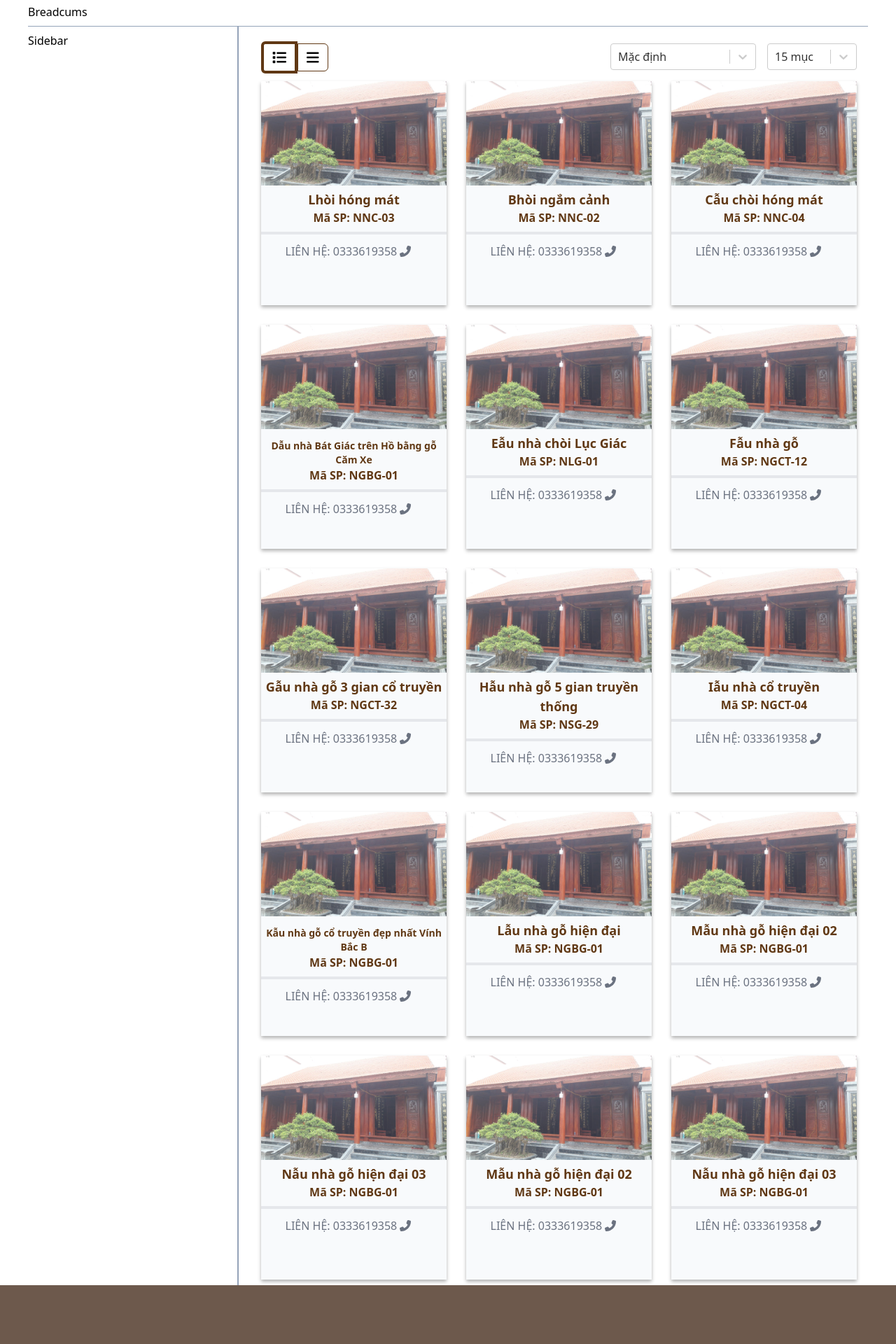
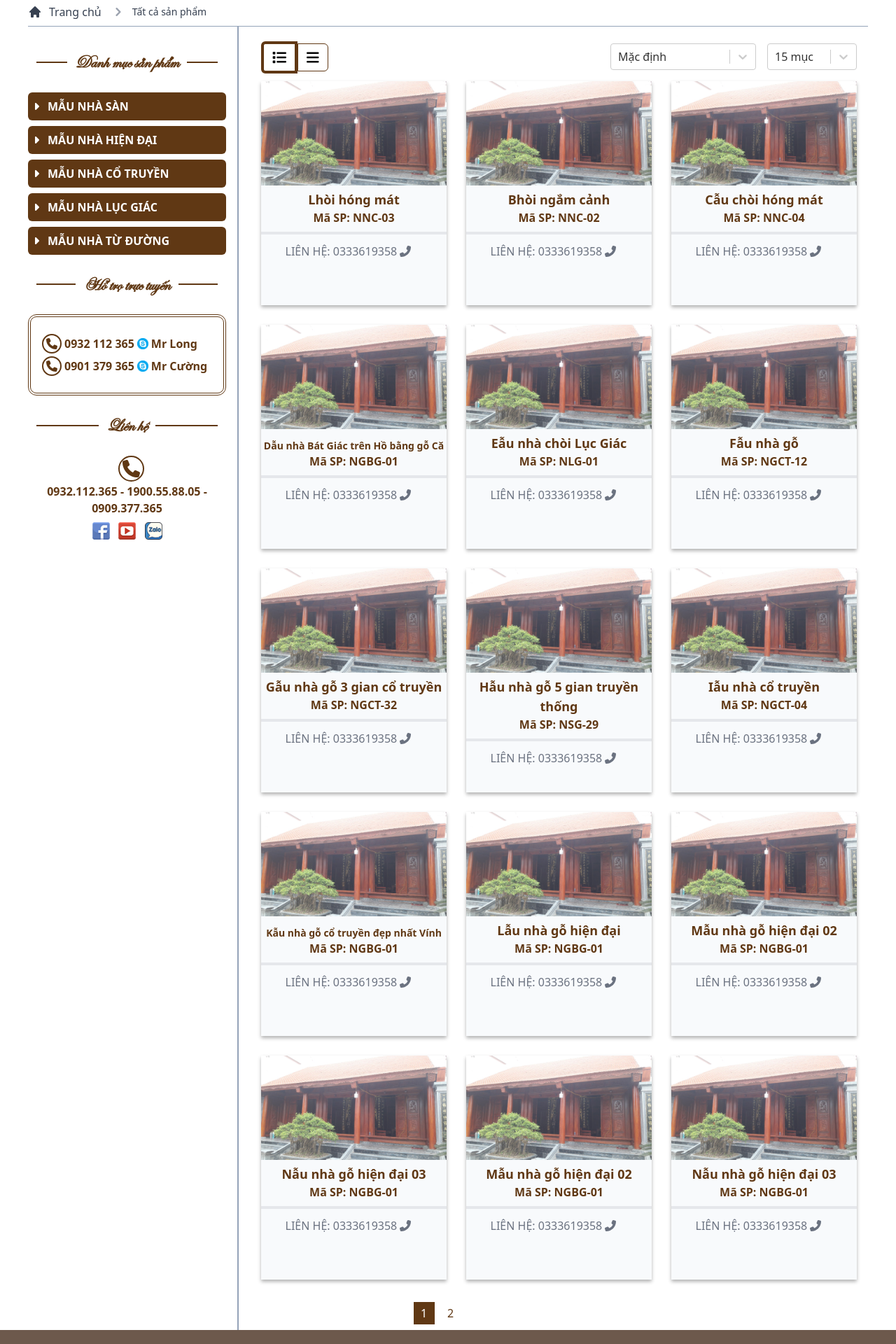
Before and after one commit to liemdang260/nhago3mien, a Next.js app in the folder client/: page /mau-nha in a window 1280 px wide. Shown: the part 300-2220 px from the top of the page at 70% size. Built offline with nearby package versions, Linux system fonts and the light colour scheme.

Commit message:
feature/mauNhaGo

```diff
--- a/client/components/common/gridLayoutMauNha.jsx
+++ b/client/components/common/gridLayoutMauNha.jsx
@@ -1,6 +1,6 @@
 import Image from "next/image";
 import mauHinhAnh from "../../public/nhago.jpg";
-import Title from "components/home/Title";
+import Title from "components/common/Title";
 import {FontAwesomeIcon} from "@fortawesome/react-fontawesome";
 import {faPhoneFlip} from "@fortawesome/free-solid-svg-icons";
 
@@ -40,7 +40,7 @@ const Item = ({params}) => {
             params.title.split(" ").length > 7 ? "text-sm mt-2" : "text-lg"
           }`}
         >
-          {params.title.substring(0, 40)}
+          {params.title.substring(0, 35)}
         </div>
         <div className="text-base font-semibold text-primary-color">
           Mã SP: {params.codeProduct}
--- a/client/pages/mau-nha/[loaiNhaID]/[mauNhaID].jsx
+++ b/client/pages/mau-nha/[loaiNhaID]/[mauNhaID].jsx
@@ -10,8 +10,11 @@ import Select from "react-select";
 import {useEffect, useState} from "react";
 import {Item} from "components/common/gridLayoutMauNha";
 import {Item2} from "..";
-import Image from "next/image";
-import mauHinhAnh from "../../../public/nhago.jpg";
+import LandingPages from "components/common/LandingPages";
+import Category from "components/common/SideBar/Category";
+import Support from "components/common/SideBar/Support";
+import Contact from "components/common/SideBar/Contact";
+import BreadCrumb from "components/common/SideBar/Breadcrumb";
 
 const dummyData = [
   {
@@ -114,11 +117,33 @@ const dummyData = [
     title: "Nẫu nhà gỗ hiện đại 03",
     codeProduct: "NGBG-01",
   },
+  {
+    title: "Nẫu nhà gỗ hiện đại 03",
+    codeProduct: "NGBG-01",
+  },
+  {
+    title: "Nẫu nhà gỗ hiện đại 03",
+    codeProduct: "NGBG-01",
+  },
+  {
+    title: "Nẫu nhà gỗ hiện đại 03",
+    codeProduct: "NGBG-01",
+  },
+  {
+    title: "Nẫu nhà gỗ hiện đại 03",
+    codeProduct: "NGBG-01",
+  },
+  {
+    title: "Nẫu nhà gỗ hiện đại 03",
+    codeProduct: "NGBG-01",
+  },
 ];
 
 const DetailHomeTemplate = () => {
   const router = useRouter();
   const {mauNhaID, loaiNhaID} = router.query;
+  const [landingIndex, setLandingIndex] = useState(0);
+  const [landingVisionIndex, setLandingVisionIndex] = useState(0);
 
   const [data, setData] = useState(dummyData);
   const [gridLayout, setGridLayout] = useState(true);
@@ -147,6 +172,15 @@ const DetailHomeTemplate = () => {
     {value: "TypeASC", label: "Kiểu (A-Z)"},
     {value: "TypeDESC", label: "Kiểu (Z-A)"},
   ];
+  const handleLandingIndex = index => {
+    setLandingIndex(index);
+  };
+  const handleLandingVision = action => {
+    setLandingVisionIndex(landingVisionIndex + action);
+  };
+  useEffect(() => {
+    setLandingIndex(landingVisionIndex * 10);
+  }, [landingVisionIndex]);
 
   const handleChangeOption = change => {
     switch (change.value) {
@@ -169,8 +203,27 @@ const DetailHomeTemplate = () => {
 
   return (
     <PageWrapper>
-      <PageItem>Breadcums</PageItem>
-      <PageItem>Sidebar</PageItem>
+      <PageItem>
+        {" "}
+        <BreadCrumb
+          location={[
+            {title: "Trang chủ", link: "/"},
+            {
+              title: `${loaiNhaID}`.replace(/[^\w\s]/gi, " "),
+              link: `/${loaiNhaID}`,
+            },
+            {
+              title: `${mauNhaID}`.replace(/[^\w\s]/gi, " "),
+              link: `/${loaiNhaID}/${mauNhaID}`,
+            },
+          ]}
+        />
+      </PageItem>
+      <PageItem>
+        <Category />
+        <Support />
+        <Contact />
+      </PageItem>
       <PageItem>
         <div className="pl-4 pt-4 pr-4">
           <div className="text-lg text-primary-color text-semibold mb-2">
@@ -188,7 +241,7 @@ const DetailHomeTemplate = () => {
               </span>
               <span
                 onClick={() => setGridLayout(false)}
-                className={`border border-solid border-primary-color py-2 px-3 rounded-r-md ${
+                className={`border-solid border-primary-color py-2 px-3 rounded-r-md ${
                   !gridLayout ? "border-4" : "border"
                 }`}
               >
@@ -221,7 +274,11 @@ const DetailHomeTemplate = () => {
           >
             {gridLayout
               ? data
-                  .slice(0, Number(selectedOption2.value))
+                  .slice(
+                    landingIndex * Number(selectedOption2.value),
+                    landingIndex * Number(selectedOption2.value) +
+                      Number(selectedOption2.value)
+                  )
                   .map((_item, _index) => (
                     <Item
                       key={_index}
@@ -231,7 +288,13 @@ const DetailHomeTemplate = () => {
                       }}
                     />
                   ))
-              : data.map((_item, _index) => (
+              : data
+                  .slice(
+                    landingIndex * Number(selectedOption2.value),
+                    landingIndex * Number(selectedOption2.value) +
+                      Number(selectedOption2.value)
+                  )
+                  .map((_item, _index) => (
                     <Item2
                       key={_index}
                       params={{
@@ -243,6 +306,16 @@ const DetailHomeTemplate = () => {
                   ))}
           </div>
         </div>
+        <div>
+          <LandingPages
+            handleLandingIndex={handleLandingIndex}
+            itemsPerPage={Number(selectedOption2.value)}
+            landingVisionIndex={landingVisionIndex}
+            landingIndex={landingIndex}
+            length={data.length}
+            handleLandingVision={handleLandingVision}
+          />
+        </div>
       </PageItem>
     </PageWrapper>
   );
--- a/client/pages/mau-nha/index.jsx
+++ b/client/pages/mau-nha/index.jsx
@@ -10,6 +10,11 @@ import {useEffect, useState} from "react";
 import {Item} from "components/common/gridLayoutMauNha";
 import Image from "next/image";
 import mauHinhAnh from "../../public/nhago.jpg";
+import LandingPages from "components/common/LandingPages";
+import Category from "components/common/SideBar/Category";
+import Support from "components/common/SideBar/Support";
+import Contact from "components/common/SideBar/Contact";
+import BreadCrumb from "components/common/SideBar/Breadcrumb";
 
 const dummyData = [
   {
@@ -112,6 +117,26 @@ const dummyData = [
     title: "Nẫu nhà gỗ hiện đại 03",
     codeProduct: "NGBG-01",
   },
+  {
+    title: "Nẫu nhà gỗ hiện đại 03",
+    codeProduct: "NGBG-01",
+  },
+  {
+    title: "Nẫu nhà gỗ hiện đại 03",
+    codeProduct: "NGBG-01",
+  },
+  {
+    title: "Nẫu nhà gỗ hiện đại 03",
+    codeProduct: "NGBG-01",
+  },
+  {
+    title: "Nẫu nhà gỗ hiện đại 03",
+    codeProduct: "NGBG-01",
+  },
+  {
+    title: "Nẫu nhà gỗ hiện đại 03",
+    codeProduct: "NGBG-01",
+  },
 ];
 
 const Item2 = ({params}) => {
@@ -146,6 +171,9 @@ const Item2 = ({params}) => {
 const AllHomeTemplate = () => {
   const [data, setData] = useState(dummyData);
   const [gridLayout, setGridLayout] = useState(true);
+  const [landingIndex, setLandingIndex] = useState(0);
+  const [landingVisionIndex, setLandingVisionIndex] = useState(0);
+
   const [selectedOption, setSelectedOption] = useState({
     value: "Default",
     label: "Mặc định",
@@ -172,6 +200,16 @@ const AllHomeTemplate = () => {
     {value: "TypeDESC", label: "Kiểu (Z-A)"},
   ];
 
+  const handleLandingIndex = index => {
+    setLandingIndex(index);
+  };
+  const handleLandingVision = action => {
+    setLandingVisionIndex(landingVisionIndex + action);
+  };
+  useEffect(() => {
+    setLandingIndex(landingVisionIndex * 10);
+  }, [landingVisionIndex]);
+
   const handleChangeOption = change => {
     switch (change.value) {
       case "NameASC":
@@ -193,8 +231,20 @@ const AllHomeTemplate = () => {
 
   return (
     <PageWrapper>
-      <PageItem>Breadcums</PageItem>
-      <PageItem>Sidebar</PageItem>
+      <PageItem>
+        {" "}
+        <BreadCrumb
+          location={[
+            {title: "Trang chủ", link: "/"},
+            {title: "Tất cả sản phẩm", link: "/mau-nha"},
+          ]}
+        />
+      </PageItem>
+      <PageItem>
+        <Category />
+        <Support />
+        <Contact />
+      </PageItem>
       <PageItem>
         <div className="pl-4 pt-4 pr-4">
           <div className="w-full flex justify-between">
@@ -209,7 +259,7 @@ const AllHomeTemplate = () => {
               </span>
               <span
                 onClick={() => setGridLayout(false)}
-                className={`border border-solid border-primary-color py-2 px-3 rounded-r-md ${
+                className={`border-solid border-primary-color py-2 px-3 rounded-r-md ${
                   !gridLayout ? "border-4" : "border"
                 }`}
               >
@@ -242,7 +292,11 @@ const AllHomeTemplate = () => {
           >
             {gridLayout
               ? data
-                  .slice(0, Number(selectedOption2.value))
+                  .slice(
+                    landingIndex * Number(selectedOption2.value),
+                    landingIndex * Number(selectedOption2.value) +
+                      Number(selectedOption2.value)
+                  )
                   .map((_item, _index) => (
                     <Item
                       key={_index}
@@ -252,7 +306,13 @@ const AllHomeTemplate = () => {
                       }}
                     />
                   ))
-              : data.map((_item, _index) => (
+              : data
+                  .slice(
+                    landingIndex * Number(selectedOption2.value),
+                    landingIndex * Number(selectedOption2.value) +
+                      Number(selectedOption2.value)
+                  )
+                  .map((_item, _index) => (
                     <Item2
                       key={_index}
                       params={{
@@ -264,6 +324,16 @@ const AllHomeTemplate = () => {
                   ))}
           </div>
         </div>
+        <div>
+          <LandingPages
+            handleLandingIndex={handleLandingIndex}
+            itemsPerPage={Number(selectedOption2.value)}
+            landingVisionIndex={landingVisionIndex}
+            landingIndex={landingIndex}
+            length={data.length}
+            handleLandingVision={handleLandingVision}
+          />
+        </div>
       </PageItem>
     </PageWrapper>
   );
```
Lines whose indentation alone changed are shown as unchanged.
